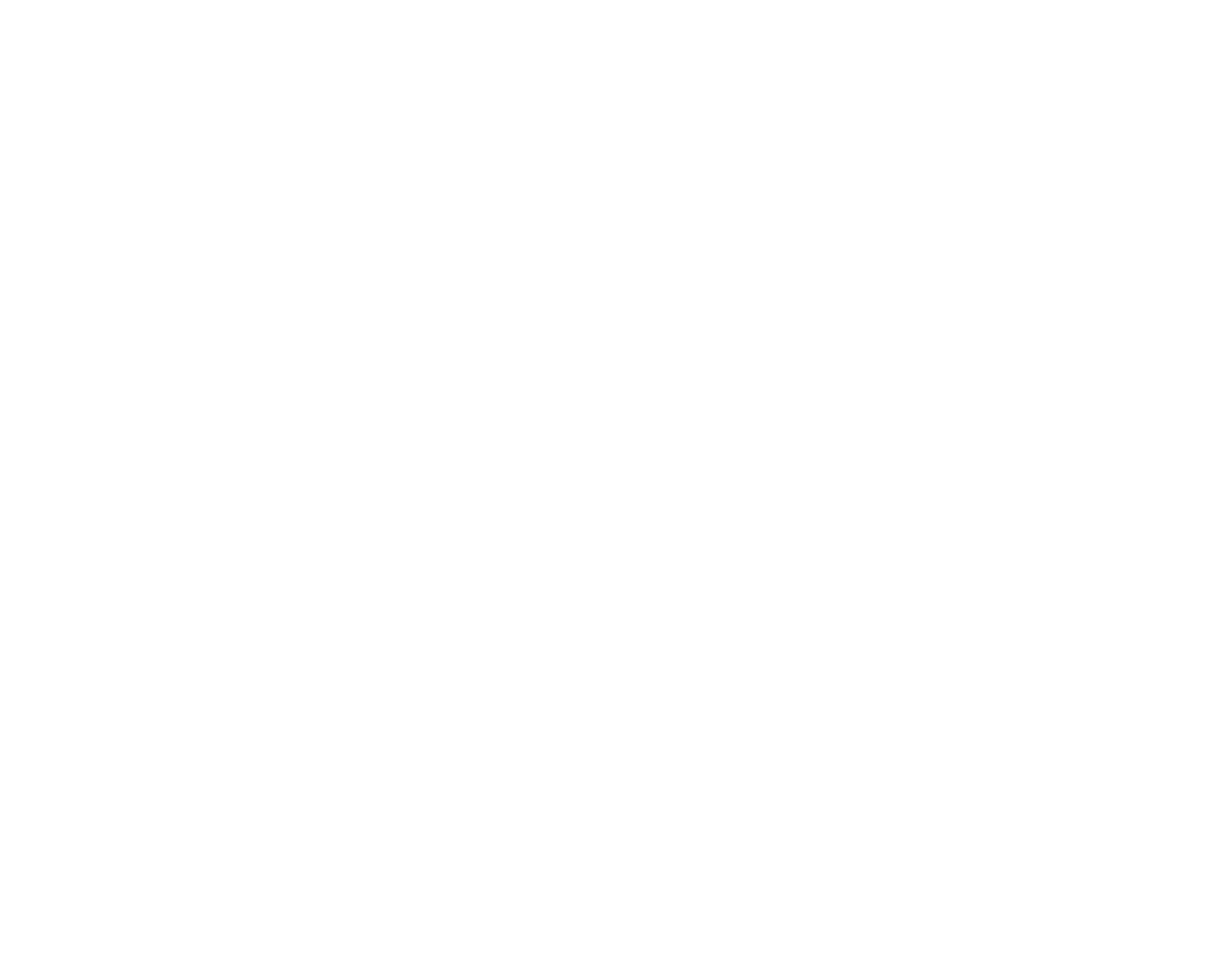
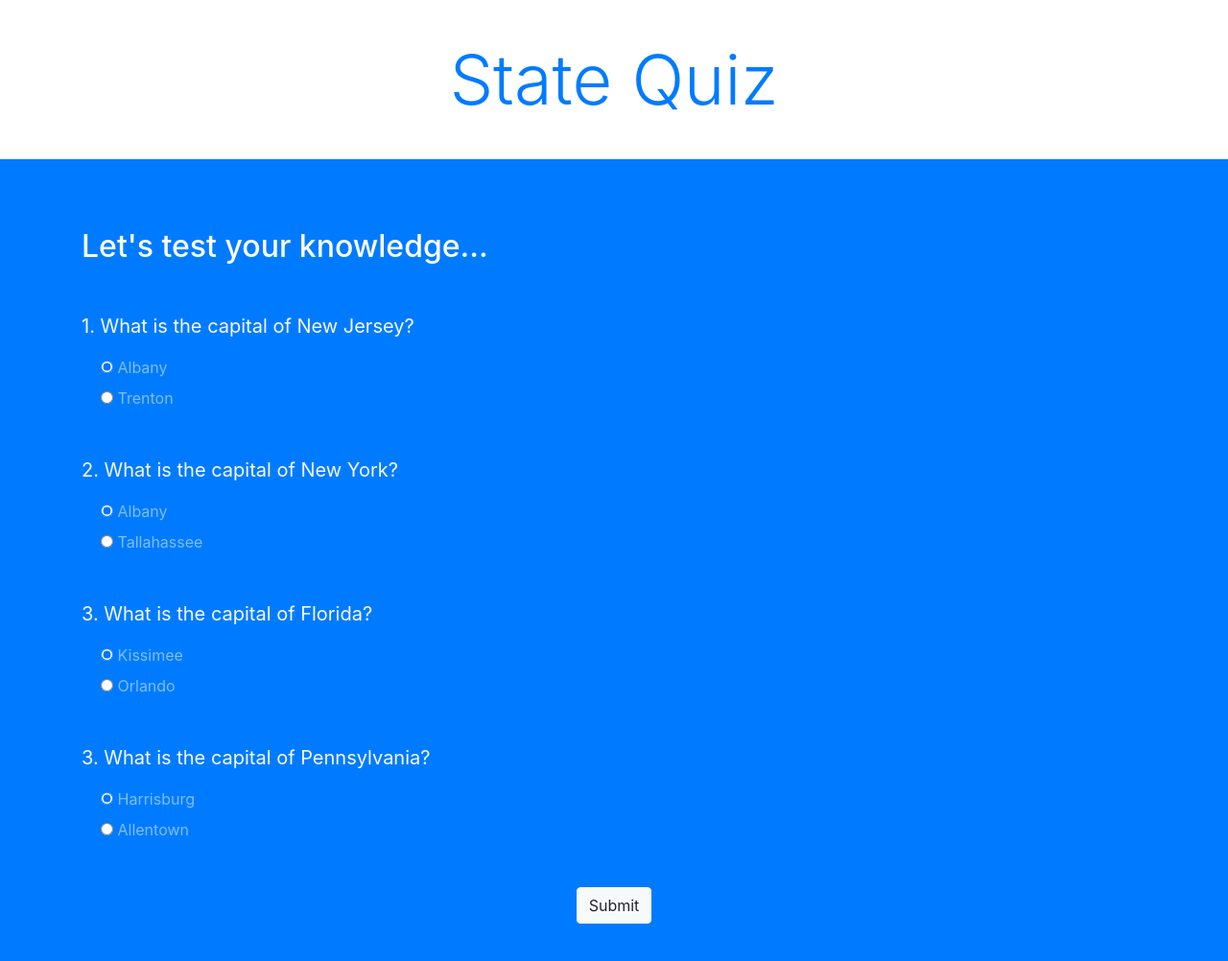
Before and after one commit to LSunny5/StateJSQuiz, a plain HTML site: page index.html in a window 1280 px wide. Shown: the whole page at 96% size. Before the commit the page ends 800 px from the top, so only its background shows below. Drawn offline with nearby package versions, Linux system fonts and the light colour scheme.

Commit message:
rough draft done

```diff
--- a/app.js
+++ b/app.js
@@ -0,0 +1,31 @@
+const correctAnswers=['B', 'A', 'A', 'A'];
+const form = document.querySelector('.quiz-form');
+const result = document.querySelector('.result');
+
+form.addEventListener('submit', e => {
+    e.preventDefault();
+    let score = 0;
+    const userAnswers = [form.q1.value, form.q2.value, form.q3.value, form.q4.value];
+
+    //check answers
+    userAnswers.forEach((answer, index) => {
+        if (answer === correctAnswers[index]) {
+            score += 25;
+        }
+    });
+
+    //Show the results on the page
+    scrollTo(0,0);
+    result.querySelector('span').textContent = `${score}%`;
+    result.classList.remove('d-none');
+
+    let output = 0;
+    const timer = setInterval(() => {
+        result.querySelector('span').textContent = `${output}%`;
+        if(output === score) {
+            clearInterval(timer);
+        } else {
+            output++;
+        }
+    }, 10);
+})
--- a/index.html
+++ b/index.html
@@ -2,10 +2,81 @@
 <head>
     <meta charset="UTF-8">
     <meta name="viewport" content="width=device-width, initial-scale=1.0">
+    <link rel="stylesheet" href="https://stackpath.bootstrapcdn.com/bootstrap/4.5.2/css/bootstrap.min.css" integrity="sha384-JcKb8q3iqJ61gNV9KGb8thSsNjpSL0n8PARn9HuZOnIxN0hoP+VmmDGMN5t9UJ0Z" crossorigin="anonymous">
     <title>State Quiz</title>
 </head>
 <body>
+    <!--Top section-->
+    <div class="intro py-3 bg-white text-center">
+        <div class="container">
+            <h2 class="text-primary display-3 my-4">
+                State Quiz
+            </h2>
+        </div>
+    </div>
 
+    <!--results section-->
+    <div class="result py-4 d-none bg-light text-center">
+        <div class="container lead">
+            <p>You got <span class="text-primary display-4 p-3">0%</span></p>
+        </div>
+    </div>
+
+    <!-- Quiz Section -->
+    <div class="quiz py-4 bg-primary">
+        <div class="container">
+            <h2 class="my-5 text-white">Let's test your knowledge...</h2>
+            <form action="" class="quiz-form text-light">
+                <div class="my-5">
+                    <p class="lead font-weight-normal">1. What is the capital of New Jersey?</p>
+                        <div class="form-check my-2 text-white-50">
+                            <input type="radio" name="q1" value="A" checked>
+                            <label class="form-check-label">Albany</label>
+                        </div>
+                        <div class="form-check my-2 text-white-50">
+                            <input type="radio" name="q1" value="B">
+                            <label class="form-check-label">Trenton</label>
+                        </div>
+                </div>
+                <div class="my-5">
+                    <p class="lead font-weight-normal">2. What is the capital of New York?</p>
+                        <div class="form-check my-2 text-white-50">
+                            <input type="radio" name="q2" value="A" checked>
+                            <label class="form-check-label">Albany</label>
+                        </div>
+                        <div class="form-check my-2 text-white-50">
+                            <input type="radio" name="q2" value="B">
+                            <label class="form-check-label">Tallahassee</label>
+                        </div>
+                </div>
+                <div class="my-5">
+                    <p class="lead font-weight-normal">3. What is the capital of Florida?</p>
+                        <div class="form-check my-2 text-white-50">
+                            <input type="radio" name="q3" value="A" checked>
+                            <label class="form-check-label">Kissimee</label>
+                        </div>
+                        <div class="form-check my-2 text-white-50">
+                            <input type="radio" name="q3" value="B">
+                            <label class="form-check-label">Orlando</label>
+                        </div>
+                </div>
+                <div class="my-5">
+                    <p class="lead font-weight-normal">3. What is the capital of Pennsylvania?</p>
+                        <div class="form-check my-2 text-white-50">
+                            <input type="radio" name="q4" value="A" checked>
+                            <label class="form-check-label">Harrisburg</label>
+                        </div>
+                        <div class="form-check my-2 text-white-50">
+                            <input type="radio" name="q4" value="B">
+                            <label class="form-check-label">Allentown</label>
+                        </div>
+                </div>
+                <div class="text-center">
+                    <input type="submit" class="btn btn-light">
+                </div>
+            </form>
+        </div>
+    </div>
 
     <script src="app.js"></script>
 </body>
```
Also changed, not shown: 1 other file.
